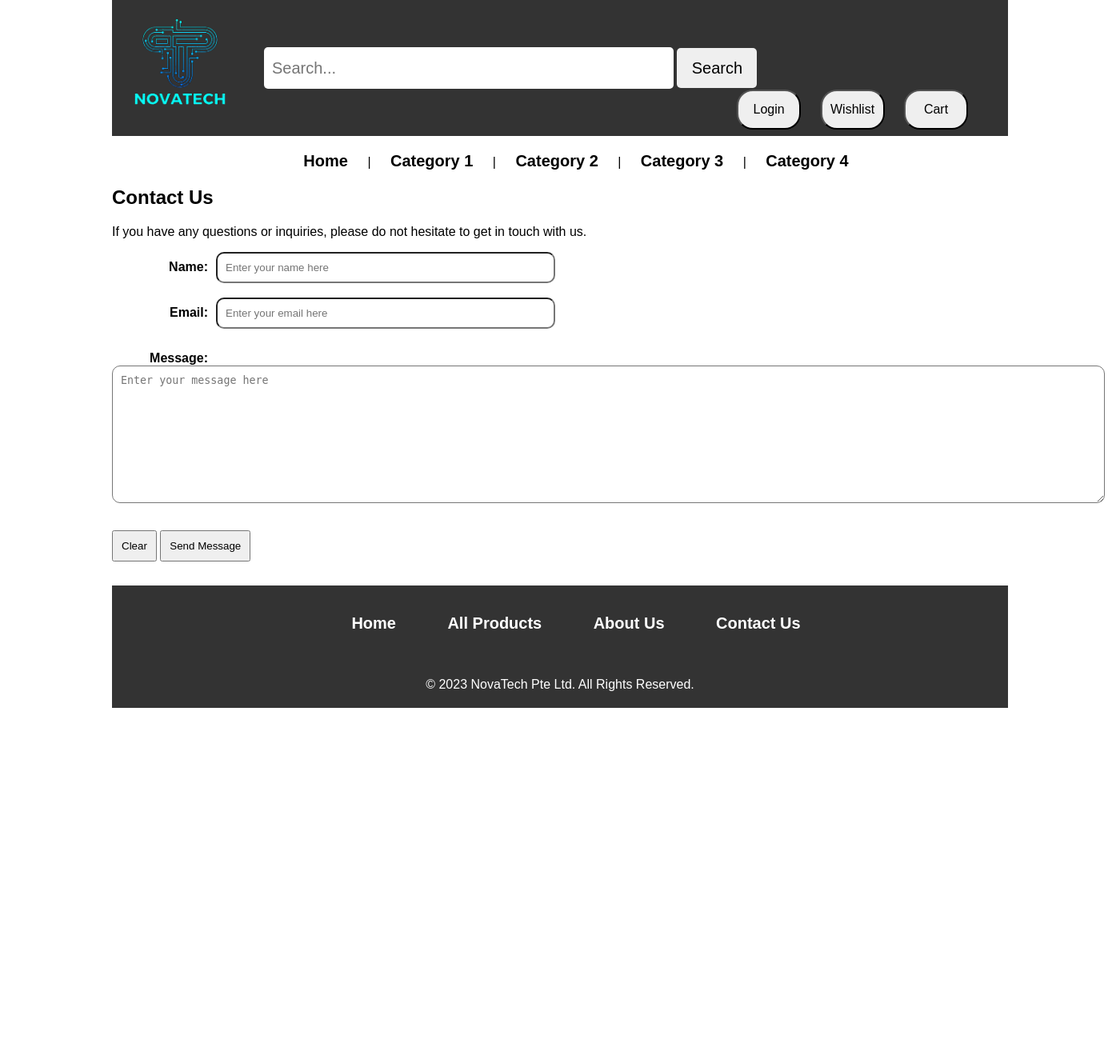
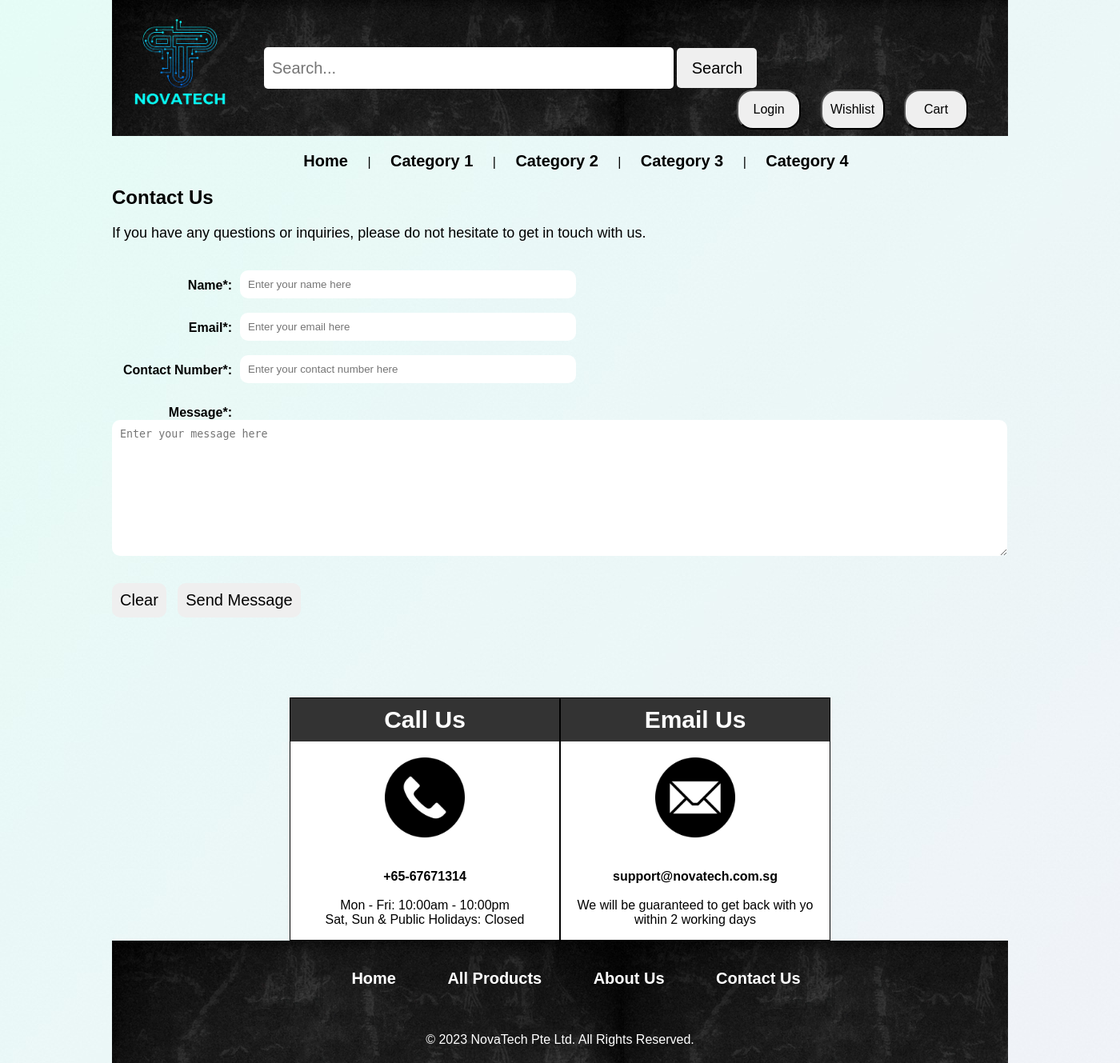
Before and after one commit to tkm321/IE4717-Project, a PHP site: page /contact.html in a window 1400 px wide. Shown: the whole page at 80% size. Before the commit the page ends 885 px from the top, so only its background shows below. Run offline with PHP 8.4, Linux system fonts and the light colour scheme.

Commit message:
refined aboutus and contact pages

```diff
--- a/contact.html
+++ b/contact.html
@@ -3,7 +3,7 @@
 <head>
   <title>NovaTech - Your Ultimate Electronics Store</title>
   <meta charset="UTF-8">
-  <link rel="stylesheet" href="css/contactformstyles.css">
+  <link rel="stylesheet" href="css/contactstyles.css">
   <link rel="icon" type="image/x-icon" href="images/favicon/favicon.ico">
   <script type="text/javascript" src="js/login.js"></script>
 </head>
@@ -48,6 +48,7 @@
     <!-- END OF HEADER -->
 
 
+    <div class = "Content_Wrapper">
     <!-- START OF NAVBAR -->
     <div id="navbar">
       <nav>
@@ -65,31 +66,49 @@
     </div>
     <!-- END OF NAVBAR -->
 
-  <main class="container">
-    <section class="contact">
+
         <h2>Contact Us</h2>
-      <p>If you have any questions or inquiries, please do not hesitate to get in touch with us.</p>
+        <p style="font-size:18px">If you have any questions or inquiries, please do not hesitate to get in touch with us.</p><br>
         <form class="contactform">
           <div>
-          <label for="name">Name:</label>
+            <label for="name">Name*:</label>
             <input type="text" id="name" name="name" placeholder="Enter your name here" required><br><br>
           </div>
 
           <div>
-          <label for="email">Email:</label>
+            <label for="email">Email*:</label>
             <input type="email" id="email" name="email" placeholder="Enter your email here" required><br><br>
           </div>
 
           <div>
-          <label for="message">Message:</label>
-          <textarea id="message" name="message" rows="10" cols="150" placeholder="Enter your message here" required></textarea>
+            <label for="contact">Contact Number*:</label>
+            <input type="text" id="contact" name="contact" placeholder="Enter your contact number here" required><br><br>
           </div>
 
-        <button type="reset" class="resetbutton">Clear</button>
-        <button type="submit" class="submitbutton">Send Message</button>
+          <div>
+            <label for="message">Message*:</label>
+            <textarea id="message" name="message" rows="10" cols="135" placeholder="Enter your message here" required></textarea>
+          </div>
+
+          <button type="reset" id="resetbutton" class="resetbutton">Clear</button>
+          <button type="submit" id="submitbutton" class="submitbutton">Send Message</button>
         </form>
-    </section>
-  </main>
+
+        <div class="banner">
+          <div id="bannercontact">
+          <div>
+            <figcaption>Call Us</figcaption>
+            <a href="tel:6567671314"><img src="images/call_icon.png" style="width:100px;">
+            <p><b>+65-67671314</b><br><br>Mon - Fri: 10:00am - 10:00pm<br>Sat, Sun & Public Holidays: Closed</p></a>
+          </div>
+          <div>
+            <figcaption>Email Us</figcaption>
+            <a href="mailto:f32ee@localhost"><img src="images/email_icon.png" style="width:100px;">
+            <p><b>support@novatech.com.sg</b><br><br>We will be guaranteed to get back with yo<br>within 2 working days<br></p></a>
+          </div>
+        </div>
+        </div>
+    </div>
 
   <!-- START OF FOOTER -->
   <div id="footer">
--- a/css/contactformstyles.css
+++ b/css/contactstyles.css
@@ -2,8 +2,7 @@ body {
   font-family: Arial, sans-serif;
   margin: 0;
   padding: 0;
-  /* background-image: url("/IE4717/F38-DG16-Project/IE4717-Project/images/background.jpg");
-  background-image: url("/images/background.jpg"); */
+  background-image: url("../../IE4717-Project/images/background1.jpg");
 }
 
 #container {
@@ -14,9 +13,7 @@ body {
 #header {
   margin: auto;
   padding: 10px;
-  background-color: #333333;
-  /* background-image: url("/IE4717/F38-DG16-Project/IE4717-Project/images/background2.jpg");
-  background-image: url("/images/background2.jpg"); */
+  background-image: url("../../IE4717-Project/images/background2.jpg");
   color: white;
   height: 150px;
 }
@@ -165,8 +162,9 @@ div #topright {
   }
 
   #navbar a:hover {
-    color:#0CF1DE;
+    color:#AC001B;
     font-weight: bold;
+    text-decoration: underline;
   }
 
   #navbar ul li {
@@ -176,46 +174,42 @@ div #topright {
 
 
 /* ---START OF BANNER--- */
-.banner h1 {
-  text-align: center;
-  background-color: #333333;
-  /* background-image: url("/IE4717/F38-DG16-Project/IE4717-Project/images/background2.jpg");
-  background-image: url("/images/background2.jpg"); */
-  color: white;
-  margin-bottom: 0;
-  padding: 30px;
+#bannercontact {
+  margin-top:70px;
+  display: flex;
+  align-items: center;
+  justify-content: center;
 }
 
-.bannerpromo, .bannerbest, .bannerbestdesc, .bannernew, .bannernewdesc {
-  display: flex;
-  flex-wrap: nowrap;
-  background-color: #333333;
+#bannercontact div {
+  width: 30%;
+  text-align: center;
+  background-color: white;
+  border: solid 1px black;
 }
 
-.bannernew div, .bannerbest div, .bannerpromo div {
-  background-color: lightgrey;
-  width: 20%;
-  aspect-ratio: 1/1;
-  margin: 0px 10px 10px 10px;
-  text-align: center;
+#bannercontact figcaption {
+  padding:10px;
+  background-color: #333333;
+  color: white;
   font-size: 30px;
+  font-weight: bold;
 }
 
-.bannerbestdesc div, .bannernewdesc div {
-  background-color: lightgrey;
-  width: 20%;
-  margin: 0px 10px 10px 10px;
-  text-align: center;
-  font-size: 30px;
+#bannercontact img {
+  padding: 20px;
+}
+
+#bannercontact a {
+  text-decoration: none;
+  color:black;
 }
 /* ---END OF BANNER--- */
 
 
 /* ---START OF FOOTER--- */
   #footer {
-    background-color: #333333;
-    /* background-image: url("/IE4717/F38-DG16-Project/IE4717-Project/images/background2.jpg");
-    background-image: url("/images/background2.jpg"); */
+    background-image: url("../../IE4717-Project/images/background2.jpg");
     color: white;
     text-align: center;
     margin: auto;
@@ -254,21 +248,40 @@ div #topright {
   float: left;
   display: block;
   text-align: right;
-  width: 120px;
+  width: 150px;
   padding: 10px 10px 0px 0px;
   font-weight: bold;
 }
 
-.contactform #name, #email {
+.contactform #name, #email, #contact {
   width: 400px;
+  border:none;
 }
 
-.contactform #name, #email, #message {
+.contactform #name, #email, #contact, #message {
   padding:10px;
   border-radius: 10px;
+  border:none;
 }
 
 .contactform button {
   margin: 30px 0px 30px 0px;
   padding: 10px;
+  border:none;
+  border-radius: 10px;
+  transition: all 0.3s;
+  font-size: 20px;
 }
+
+#submitbutton {
+  margin-left: 10px;
+}
+
+.contactform button:hover {
+  transform: scale(1.05, 1.05);
+}
+
+.Content_Wrapper {
+  margin: auto;
+  max-width: 1200px;
+}
```
Also changed, not shown: aboutus.html (+24 -8 lines), css/styles.css (+11 -11 lines), images/call_icon.png (added), images/email_icon.png (added). Lines whose indentation alone changed are shown as unchanged.
